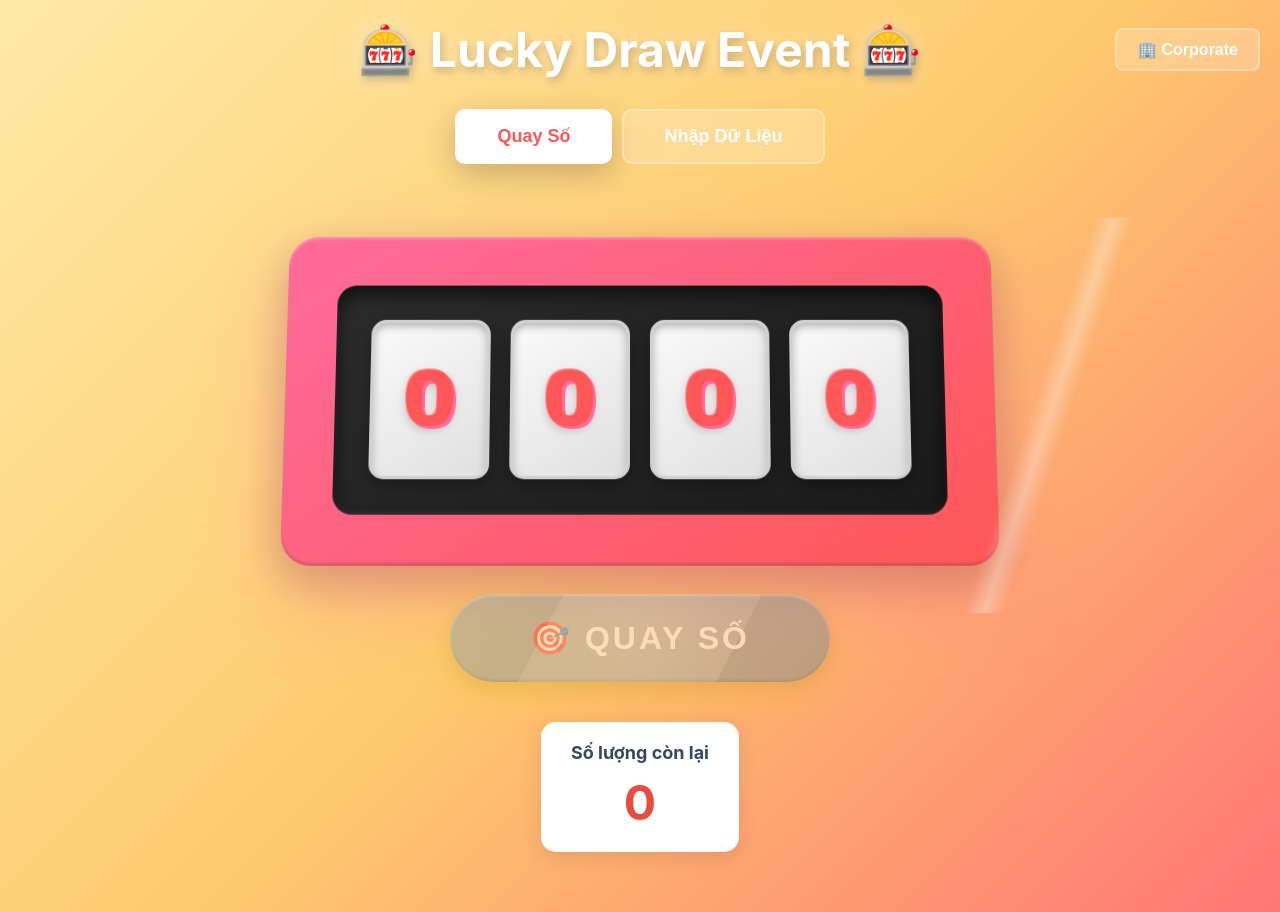
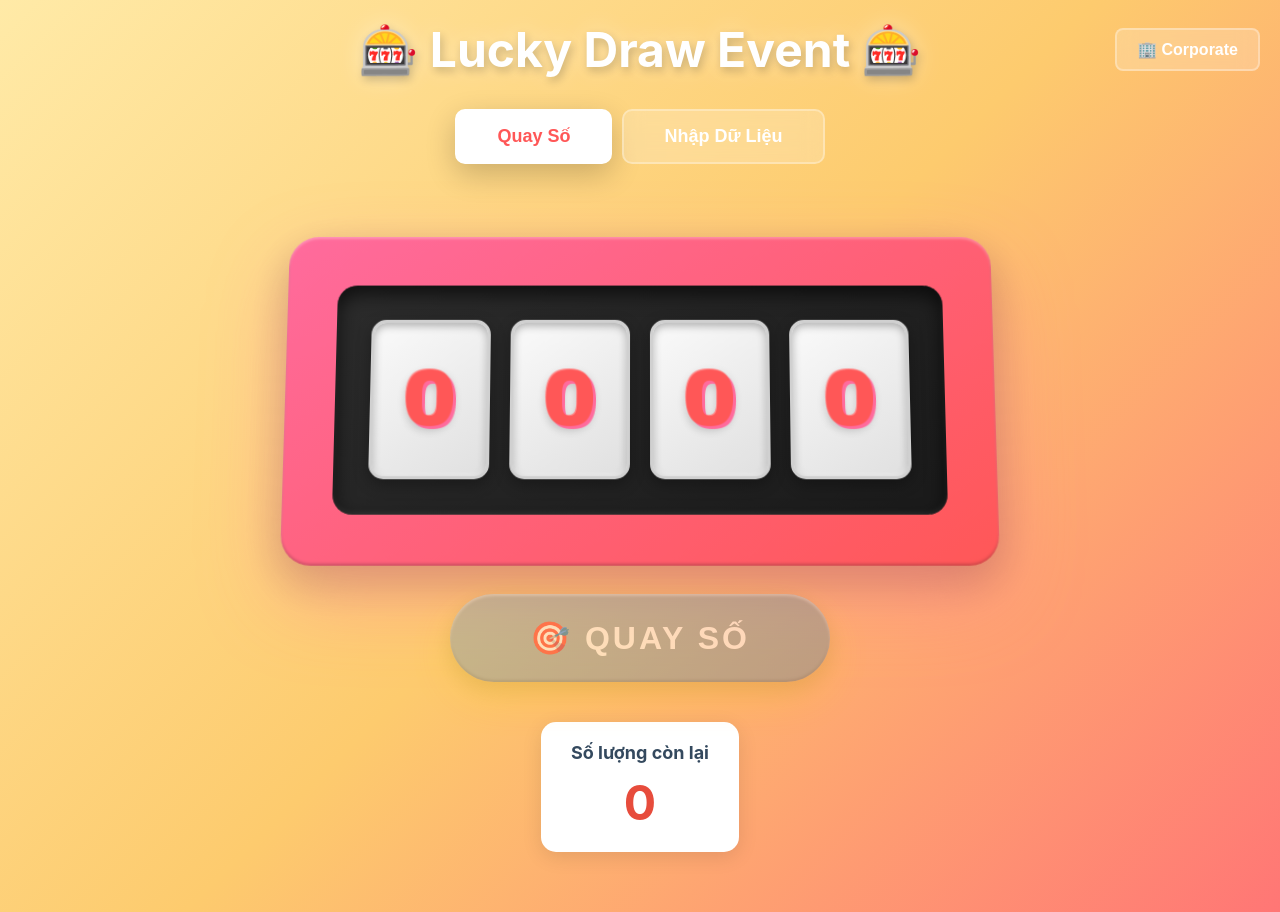
Before and after one commit to hungson175/spinning-wheel-app, a React (Create React App) app: page / in a window 1280 px wide. Built offline with nearby package versions, Linux system fonts and the light colour scheme.

Commit message:
Remove distracting shine animations

```diff
--- a/src/components/SlotMachine.css
+++ b/src/components/SlotMachine.css
@@ -26,26 +26,7 @@
   transform: perspective(1000px) rotateX(5deg);
 }
 
-.slot-frame::before {
-  content: '';
-  position: absolute;
-  top: -20px;
-  left: 50px;
-  width: 40px;
-  height: 120%;
-  background: linear-gradient(90deg,
-    transparent,
-    rgba(255, 255, 255, 0.3),
-    transparent
-  );
-  transform: skewX(-20deg);
-  animation: shine 3s infinite;
-}
-
-@keyframes shine {
-  0% { left: -50px; }
-  100% { left: calc(100% + 50px); }
-}
+/* Removed shine effect */
 
 .slot-reels {
   display: flex;
@@ -240,21 +221,7 @@
   overflow: hidden;
 }
 
-.spin-button::before {
-  content: '';
-  position: absolute;
-  top: -50%;
-  left: -50%;
-  width: 200%;
-  height: 200%;
-  background: radial-gradient(circle, rgba(255, 255, 255, 0.3) 0%, transparent 70%);
-  animation: rotate-light 3s linear infinite;
-}
-
-@keyframes rotate-light {
-  0% { transform: rotate(0deg); }
-  100% { transform: rotate(360deg); }
-}
+/* Removed rotating light effect */
 
 .spin-button:hover:not(:disabled) {
   transform: translateY(-3px) scale(1.05);
```
